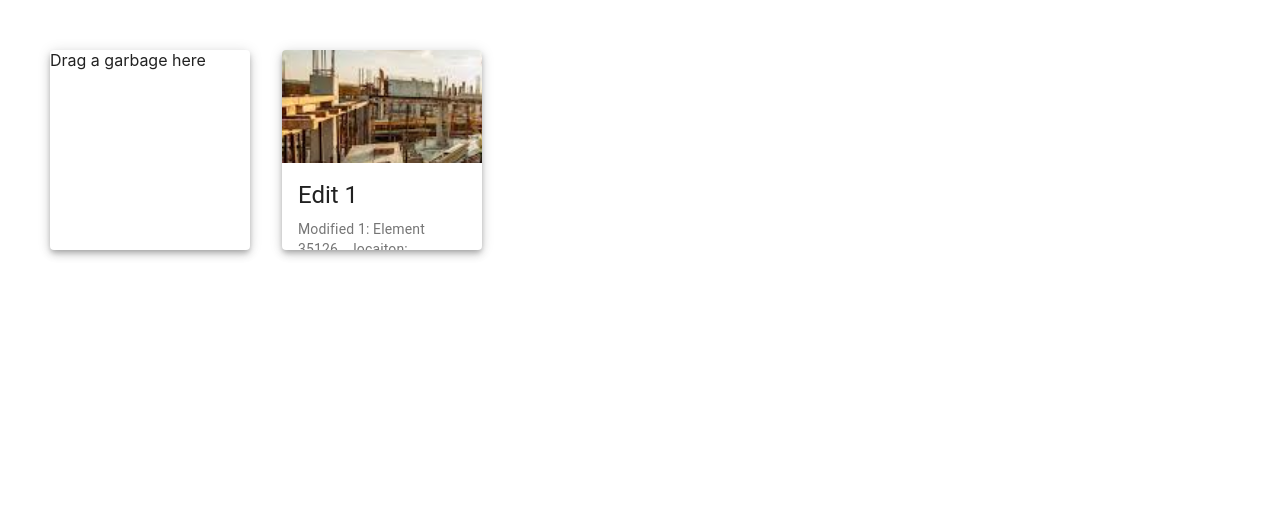
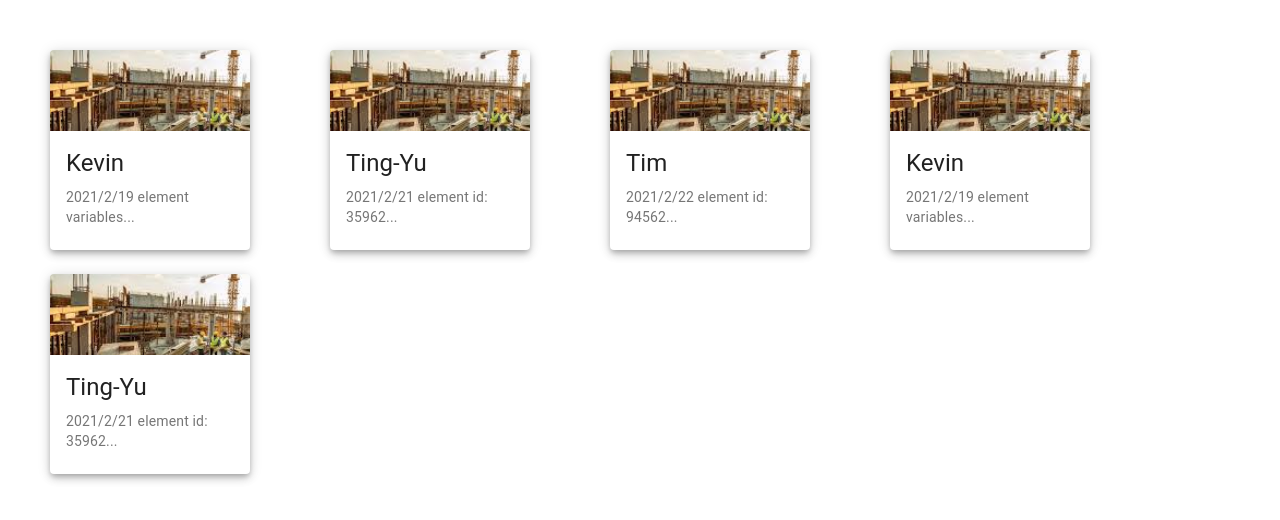
Before and after one commit to FunnyEngineer/Remeet, a React (Create React App) app: page /report in a window 1280 px wide. Shown: the top 520 px of the page. Built offline with nearby package versions, Linux system fonts and the light colour scheme.

Commit message:
0216 done

```diff
--- a/src/components/timelinItem.tsx
+++ b/src/components/timelinItem.tsx
@@ -10,16 +10,19 @@ import Typography from '@material-ui/core/Typography';
 import Paper from '@material-ui/core/Paper';
 import WorkIcon from '@material-ui/icons/Work';
 import Avatar from '@material-ui/core/Avatar';
+import Checkbox from '@material-ui/core/Checkbox';
 import { useDrop } from 'react-dnd';
-import { ItemTypes } from '../shared/timeLineItemType';
-import { List, ListItem, ListItemAvatar, ListItemText } from '@material-ui/core';
+import { DragItem, ItemTypes } from '../shared/timeLineItemType';
+import { IconButton, List, ListItem, ListItemAvatar, ListItemIcon, ListItemSecondaryAction, ListItemText } from '@material-ui/core';
 import { useState } from 'react';
+import CancelIcon from '@material-ui/icons/Cancel';
 
 type timeLineitem = {
   datetime: string;
   topic: string;
   content: string;
   isLast: boolean;
+  index: number;
 }
 
 const useStyles = makeStyles((theme) => ({
@@ -32,26 +35,94 @@ const useStyles = makeStyles((theme) => ({
 }));
 
 
-
 export function CustomTimeLineItem(params: timeLineitem) {
 
-  const [reportList, setreportList] = useState([]);
+  const [reportList , setreportList] = useState<DragItem[]>([]);
   const [{ canDrop, isOver }, drop] = useDrop({
     accept: ItemTypes.CARD,
-    drop: (item) => (console.log(item.title)),
+    drop: (item: DragItem) => (handleReport(item)),
     collect: (monitor) => ({
       isOver: monitor.isOver(),
       canDrop: monitor.canDrop(),
     }),
   });
-  if (params.content.includes('\n')) {
-    console.log(params.content.split('\n')[0]);
+
+  //handle report
+  const handleReport = (item: DragItem) => {
+    console.log(item);
+    setreportList(reportList.concat([item]));
+    console.log(reportList);
   }
+  const reportRender = reportList.map((value, index) => {
+    return (
+      <ListItem alignItems="flex-start">
+        <ListItemText primary={value.editType} secondary={<Typography>{value.report}</Typography>} />
+      </ListItem>
+    )
+  })
+
+  const [reportCBList, setreportCBList] = useState(params.content.split('\n').map(() => false));
+  const contentList = params.content.split('\n').map((value, index) => {
+
+    const labelId = value;
+    return (
+      <ListItem key={value} role={undefined} dense button onClick={() => {
+        reportCBList[index] = !reportCBList[index];
+        setreportCBList([...reportCBList]);
+      }}>
+        <ListItemIcon>
+          <Checkbox
+            edge="start"
+            checked={reportCBList[index]}
+            tabIndex={-1}
+            disableRipple
+            inputProps={{ 'aria-labelledby': labelId }}
+          />
+        </ListItemIcon>
+        <ListItemText id={labelId} primary={value} />
+        <ListItemSecondaryAction>
+          <IconButton edge="end" aria-label="comments">
+            <CancelIcon />
+          </IconButton>
+        </ListItemSecondaryAction>
+      </ListItem>
+    );
+  })
 
   const classes = useStyles();
   if (!params.isLast) {
-    return (
-      <TimelineItem ref={drop}>
+    if (params.index != 0) {
+      return (
+        <TimelineItem ref={drop}>
+          <TimelineOppositeContent>
+            <Typography variant="body2" color="textSecondary">
+              {params.datetime}
+              {canDrop && isOver ? 'Release to drop' : ''}
+            </Typography>
+          </TimelineOppositeContent>
+          <TimelineSeparator>
+            <TimelineDot color="primary">
+              <WorkIcon />
+            </TimelineDot>
+            <TimelineConnector></TimelineConnector>
+          </TimelineSeparator>
+          <TimelineContent>
+            <Paper elevation={3} className={classes.paper}>
+              <Typography variant="h6" component="h1">
+                {params.topic}
+              </Typography>
+              <List>
+              {contentList}
+              {reportRender}
+              </List>
+            </Paper>
+          </TimelineContent>
+        </TimelineItem>
+      )
+    }
+
+    else {
+      return (<TimelineItem ref={drop}>
         <TimelineOppositeContent>
           <Typography variant="body2" color="textSecondary">
             {params.datetime}
@@ -71,14 +142,12 @@ export function CustomTimeLineItem(params: timeLineitem) {
             </Typography>
             <Typography>{params.content}</Typography>
             <List>
-              {reportList.map((value) => {
-                <ListItemText primary={value} secondary={value}></ListItemText>
-              })}
             </List>
           </Paper>
         </TimelineContent>
-      </TimelineItem>
-    )
+      </TimelineItem>)
+
+    }
   }
   else {
     return (
@@ -100,16 +169,6 @@ export function CustomTimeLineItem(params: timeLineitem) {
               {params.topic}
             </Typography>
             <Typography>{params.content}</Typography>
-            <List>
-              <ListItem>
-                <ListItemAvatar>
-                  <Avatar>
-                    <WorkIcon />
-                  </Avatar>
-                </ListItemAvatar>
-                <ListItemText primary="Photos" secondary="Jan 9, 2014" />
-              </ListItem>
-            </List>
           </Paper>
         </TimelineContent>
       </TimelineItem>
--- a/src/pages/reportList.tsx
+++ b/src/pages/reportList.tsx
@@ -1,4 +1,4 @@
-import React, { useState } from 'react';
+import React, { FC, useState } from 'react';
 import AppBar from '@material-ui/core/AppBar';
 import Toolbar from '@material-ui/core/Toolbar';
 import Button from '@material-ui/core/Button';
@@ -18,7 +18,7 @@ import BuildIcon from '@material-ui/icons/Build';
 import { Card, CardContent, CardMedia } from '@material-ui/core';
 import image from './construction.jpeg';
 import CustomizedTimeline from './timeline';
-import { ItemTypes } from '../shared/timeLineItemType';
+import { DragItem, ItemTypes, ReportType } from '../shared/timeLineItemType';
 
 const useStyles = makeStyles((theme: Theme) => ({
   card: {
@@ -30,11 +30,7 @@ const useStyles = makeStyles((theme: Theme) => ({
     backgroundColor: theme.palette.secondary.main,
   },
   root: {
-    position: 'relative',
-    top: 50,
-    height: 140,
-    width: 100,
-    padding: '6px 16px',
+    position: 'absolute',
     flexGrow: 1,
   },
   menuButton: {
@@ -54,8 +50,8 @@ const useStyles = makeStyles((theme: Theme) => ({
     width: 30,
   },
   media: {
-    width: 400,
-    paddingTop: '56.25%', // 16:9
+    width: 300,
+    paddingTop: '40.25%', // 16:9
   },
   content: {
     padding: 24,
@@ -63,21 +59,69 @@ const useStyles = makeStyles((theme: Theme) => ({
   grid: {
     padding: '50px 50px',
   },
-  timeLine:{
+  timeLine: {
     width: window.innerWidth / 2,
   }
 }));
 
+let ReportCard: FC<DragItem> = ({ author, report, editType }) => {
+  const classes = useStyles();
+  const [{ isDragging }, drag] = useDrag({
+    item: { author:author , report:report, editType:editType, type: ItemTypes.CARD },
+    collect: (monitor) => ({
+      isDragging: !!monitor.isDragging(),
+    }),
+  })
+  return (
+    <Card
+      ref={drag}
+      className={classes.card}
+      style={{
+        opacity: isDragging ? 0.5 : 1,
+      }}
+      elevation={5}
+    >
+      <CardMedia className={classes.media}
+        title='Test'
+        image={image}
+      />
+      <CardContent>
+        <Typography gutterBottom variant="h5" component="h3">
+          {author}
+        </Typography>
+        <Typography variant="body2" color="textSecondary" component="p">
+          {report}
+        </Typography>
+      </CardContent>
+    </Card>
+  )
+}
+
 export default function ReportItemList() {
   const classes = useStyles();
   const [spacing, setSpacing] = React.useState<GridSpacing>(2);
-
+  const example1: ReportType = {
+    author: 'Kevin',
+    report: '2021/2/19 element variables...',
+    type: 'Modified',
+  }
+  const example2: ReportType = {
+    author: 'Ting-Yu',
+    report: '2021/2/21 element id: 35962...',
+    type: 'Deleted',
+  }
+  const example3: ReportType = {
+    author: 'Tim',
+    report: '2021/2/22 element id: 94562...',
+    type: 'Created',
+  }
+  const [reportList, setReportList] = React.useState([example1]);
   const handleChange = (event: React.ChangeEvent<HTMLInputElement>) => {
     setSpacing(Number((event.target as HTMLInputElement).value) as GridSpacing);
   };
 
   const [{ isDragging }, drag] = useDrag({
-    item: { title: 'test', content:'make a list', type: ItemTypes.CARD },
+    item: { title: 'test', content: 'make a list', type: ItemTypes.CARD },
     collect: (monitor) => ({
       isDragging: !!monitor.isDragging(),
     }),
@@ -101,38 +145,24 @@ export default function ReportItemList() {
   }
 
   return (
-    <div>
-        <Grid container spacing={4} className={classes.grid}>
-          <Grid item>
-            <Card ref={drop} elevation={5} className={classes.card}>
-              {canDrop && isOver ? 'Release to drop' : 'Drag a garbage here'}
-            </Card>
-          </Grid>
-          <Grid item>
-            <Card
-              ref={drag}
-              className={classes.card}
-              style={{
-                opacity: isDragging ? 0.5 : 1,
-              }}
-              elevation={5}
-            >
-              <CardMedia className={classes.media}
-                title='Test'
-                image={image}
-              />
-              <CardContent>
-                <Typography gutterBottom variant="h5" component="h3">
-                  Edit 1
-              </Typography>
-                <Typography variant="body2" color="textSecondary" component="p">
-                  Modified 1: Element 35126... locaiton:....
-              </Typography>
-              </CardContent>
-            </Card>
-          </Grid>
-
+    <div className={classes.root}>
+      <Grid container spacing={3} className={classes.grid}>
+        <Grid item xs={6} sm={3}>
+          <ReportCard author={example1.author} report={example1.report} editType={example1.type} type={ItemTypes.CARD} />
         </Grid>
+        <Grid item xs={6} sm={3}>
+          <ReportCard author={example2.author} report={example2.report} editType={example2.type} type={ItemTypes.CARD} />
+        </Grid>
+        <Grid item xs={6} sm={3}>
+          <ReportCard author={example3.author} report={example3.report} editType={example3.type} type={ItemTypes.CARD} />
+        </Grid>
+        <Grid item xs={6} sm={3}>
+          <ReportCard author={example1.author} report={example1.report} editType={example1.type} type={ItemTypes.CARD} />
+        </Grid>
+        <Grid item xs={6} sm={3}>
+          <ReportCard author={example2.author} report={example2.report} editType={example2.type} type={ItemTypes.CARD} />
+        </Grid>
+      </Grid>
     </div>
   );
 }
--- a/src/shared/timeLineItemType.tsx
+++ b/src/shared/timeLineItemType.tsx
@@ -19,3 +19,10 @@ export type ReportType = {
 export const ItemTypes = {
   CARD: 'card'
 };
+
+export interface DragItem {
+  author : string;
+  report : string;
+  editType : string;
+  type: string
+}
```
Also changed, not shown: src/pages/timeline.tsx (+22 -9 lines).
